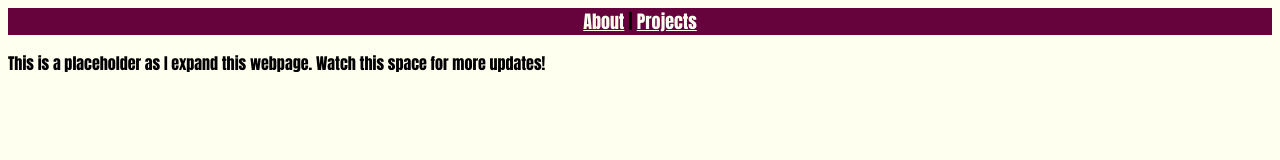
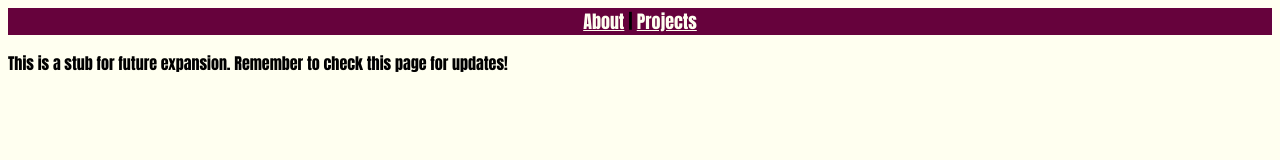
Before and after one commit to ColinGilbert/ColinGilbert.github.io, a plain HTML site: page projects.html in a window 1280 px wide. Drawn offline with Linux system fonts and the light colour scheme.

Commit message:
Beautify

```diff
--- a/projects.html
+++ b/projects.html
@@ -8,6 +8,6 @@
 		<div class="nav">
 			<a href="index.html">About</a> | <a href="projects.html">Projects</a>
 		</div>
-		<p>This is a placeholder as I expand this webpage. Watch this space for more updates!</p>
+		<p>This is a stub for future expansion. Remember to check this page for updates!</p>
 	</body>
 </html>
```
